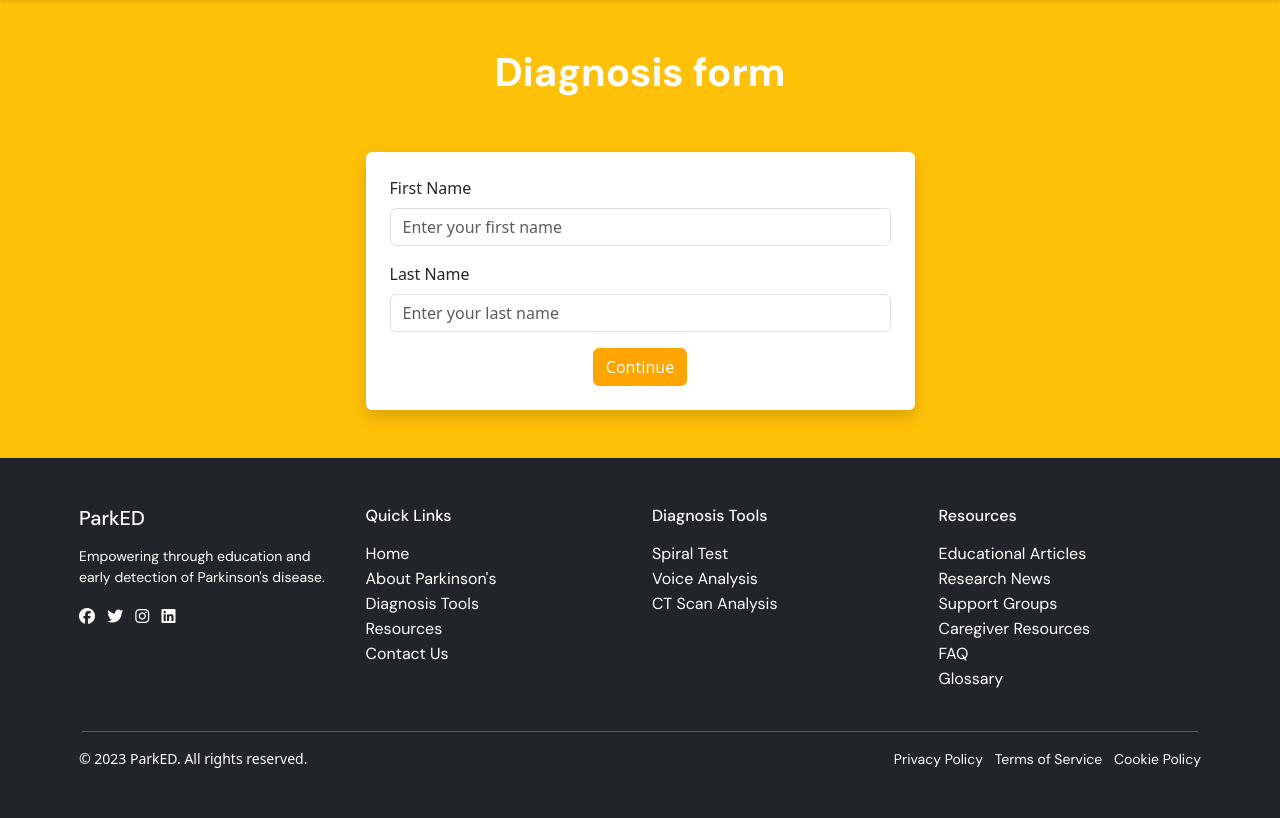
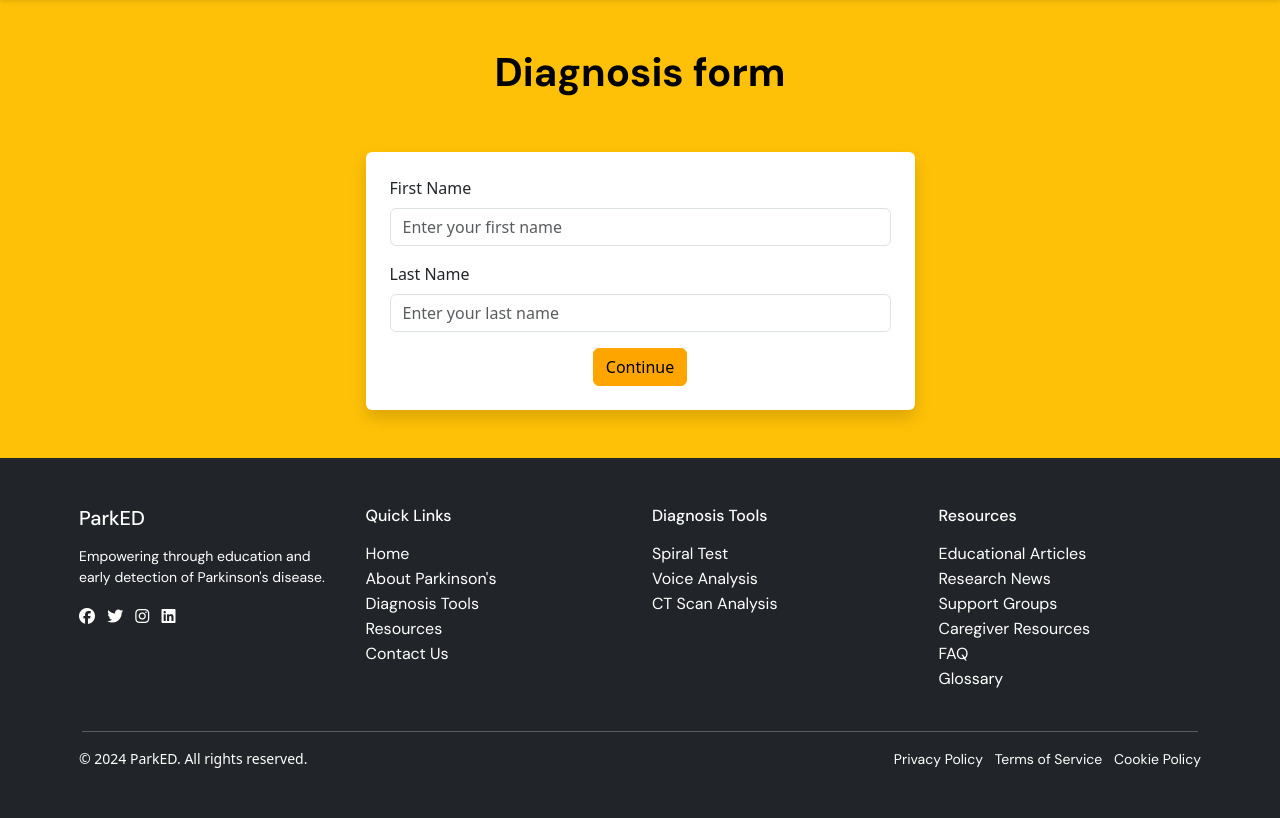
Before and after one commit to andyathsid/parked-web-monorepo, a Laravel app: page /form-diagnosa in a window 1280 px wide. Shown: the part 96-914 px from the top of the page. Run offline with Laravel 10, Linux system fonts and the light colour scheme; the visitor is signed in with stand-in values (Sample User, id 1).

Commit message:
Text bang

```diff
--- a/resources/views/frontend/FormDiagnosa.blade.php
+++ b/resources/views/frontend/FormDiagnosa.blade.php
@@ -5,7 +5,7 @@
         @csrf
         <section class="bg-warning">
             <div class="container">
-                <h1 class="text-center py-5 text-bold text-white">Diagnosis form</h1>
+                <h1 class="text-center py-5 text-bold text-black">Diagnosis form</h1>
 
                 <div class="row justify-content-center pb-5">
                     <div class="col-md-6">
@@ -21,7 +21,7 @@
                                     name="last_name" required>
                             </div>
                             <div class="text-center">
-                                <a onclick="fungsidisplay()" class="btn btn-warning">Continue</a>
+                                <a onclick="fungsidisplay()" class="btn btn-warning text-black">Continue</a>
                             </div>
                         </div>
                     </div>
@@ -56,7 +56,7 @@
                                                 <div class="formdiagnosa-diagnosis-text">
                                                     <div class="mb-3">
                                                         <div class="d-flex align-items-start">
-                                                            <span class="formdiagnosa-number-circle">1</span>
+                                                            <span class="formdiagnosa-number-circle text-black">1</span>
                                                             <p class="mb-0">Lorem ipsum dolor sit amet, consectetur
                                                                 adipiscing
                                                                 elit, sed do eiusmod tempor incididunt ut labore et dolore
@@ -66,7 +66,7 @@
                                                     </div>
                                                     <div class="mb-3">
                                                         <div class="d-flex align-items-start">
-                                                            <span class="formdiagnosa-number-circle">2</span>
+                                                            <span class="formdiagnosa-number-circle text-black">2</span>
                                                             <p class="mb-0">Lorem ipsum dolor sit amet, consectetur
                                                                 adipiscing
                                                                 elit, sed do eiusmod tempor incididunt ut labore et dolore
@@ -76,7 +76,7 @@
                                                     </div>
                                                     <div class="mb-3">
                                                         <div class="d-flex align-items-start">
-                                                            <span class="formdiagnosa-number-circle">3</span>
+                                                            <span class="formdiagnosa-number-circle text-black">3</span>
                                                             <p class="mb-0">Lorem ipsum dolor sit amet, consectetur
                                                                 adipiscing
                                                                 elit, sed do eiusmod tempor incididunt ut labore et dolore
@@ -86,7 +86,7 @@
                                                     </div>
                                                 </div>
                                                 <div class="formdiagnosa-diagnosis-actions">
-                                                    <button class="btn btn-warning">See guide</button>
+                                                    <button class="btn btn-warning text-black">See guide</button>
                                                 </div>
                                             </div>
                                         </div>
@@ -104,14 +104,14 @@
                                             </div>
                                             <i class="fas fa-image fa-3x text-muted mb-3"></i>
                                             <p class="mb-2">Drag and drop an image here</p>
-                                            <button type="button" class="btn btn-warning"
+                                            <button type="button" class="btn btn-warning text-black"
                                                 onclick="document.getElementById('formdiagnosa-fileElem').click()">Select a
                                                 file</button>
                                         </div>
                                         <p class="text-muted small text-center mt-2">JPG, PNG / Max. 60 MB / Min. 224px x
                                             224px</p>
                                         <div class="text-center mt-3">
-                                            <button type="button" class="btn btn-warning" id="formdiagnosa-changeFileBtn"
+                                            <button type="button" class="btn btn-warning text-black" id="formdiagnosa-changeFileBtn"
                                                 style="display:none;" onclick="changeFile()">Change file</button>
                                         </div>
                                     </div>
@@ -146,14 +146,14 @@
                                                 <div class="formdiagnosa-diagnosis-text">
                                                     <div class="mb-3">
                                                         <div class="d-flex align-items-start">
-                                                            <span class="formdiagnosa-number-circle">1</span>
+                                                            <span class="formdiagnosa-number-circle text-black">1</span>
                                                             <p class="mb-0">Prepare a quiet environment for clear voice
                                                                 recording.</p>
                                                         </div>
                                                     </div>
                                                     <div class="mb-3">
                                                         <div class="d-flex align-items-start">
-                                                            <span class="formdiagnosa-number-circle">2</span>
+                                                            <span class="formdiagnosa-number-circle text-black">2</span>
                                                             <p class="mb-0">Choose to either upload an audio file or
                                                                 record
                                                                 your voice directly.</p>
@@ -161,7 +161,7 @@
                                                     </div>
                                                     <div class="mb-3">
                                                         <div class="d-flex align-items-start">
-                                                            <span class="formdiagnosa-number-circle">3</span>
+                                                            <span class="formdiagnosa-number-circle text-black">3</span>
                                                             <p class="mb-0">Speak clearly and at a normal pace for
                                                                 accurate
                                                                 analysis.</p>
@@ -169,7 +169,7 @@
                                                     </div>
                                                 </div>
                                                 <div class="formdiagnosa-diagnosis-actions">
-                                                    <button class="btn btn-warning">See guide</button>
+                                                    <button class="btn btn-warning text-black">See guide</button>
                                                 </div>
                                             </div>
                                         </div>
@@ -202,14 +202,14 @@
                                                     </div>
                                                     <i class="fas fa-microphone fa-3x text-muted mb-3"></i>
                                                     <p class="mb-2">Drag and drop an audio file here</p>
-                                                    <button type="button" class="btn btn-warning"
+                                                    <button type="button" class="btn btn-warning text-black"
                                                         onclick="document.getElementById('audioFileElem').click()">Select
                                                         an audio file</button>
                                                 </div>
                                                 <p class="text-muted small text-center mt-2"> WAV / Max. 10 MB / Max.
                                                     30 seconds</p>
                                                 <div class="text-center mt-3">
-                                                    <button type="button" class="btn btn-warning" id="changeAudioBtn"
+                                                    <button type="button" class="btn btn-warning text-black" id="changeAudioBtn"
                                                         style="display:none;" onclick="changeAudioFile()">Change
                                                         file</button>
                                                 </div>
@@ -263,7 +263,7 @@
                                             <div class="mb-3">
                                                 <div class="d-flex align-items-center mb-2">
                                                     <span
-                                                        class="bg-warning rounded-circle me-2 formdiagnosa-number-circle">1</span>
+                                                        class="bg-warning rounded-circle me-2 formdiagnosa-number-circle text-black">1</span>
                                                     <p class="mb-0">Lorem ipsum dolor sit amet, consectetur adipiscing
                                                         elit,
                                                         sed do eiusmod tempor incididunt ut labore et dolore magna aliqua.
@@ -273,7 +273,7 @@
                                             <div class="mb-3">
                                                 <div class="d-flex align-items-center mb-2">
                                                     <span
-                                                        class="bg-warning rounded-circle me-2 formdiagnosa-number-circle">2</span>
+                                                        class="bg-warning rounded-circle me-2 formdiagnosa-number-circle text-black">2</span>
                                                     <p class="mb-0">Lorem ipsum dolor sit amet, consectetur adipiscing
                                                         elit,
                                                         sed do eiusmod tempor incididunt ut labore et dolore magna aliqua.
@@ -283,14 +283,14 @@
                                             <div class="mb-3">
                                                 <div class="d-flex align-items-center mb-2">
                                                     <span
-                                                        class="bg-warning rounded-circle me-2 formdiagnosa-number-circle">3</span>
+                                                        class="bg-warning rounded-circle me-2 formdiagnosa-number-circle text-black">3</span>
                                                     <p class="mb-0">Lorem ipsum dolor sit amet, consectetur adipiscing
                                                         elit,
                                                         sed do eiusmod tempor incididunt ut labore et dolore magna aliqua.
                                                     </p>
                                                 </div>
                                             </div>
-                                            <button class="btn btn-warning">See guide</button>
+                                            <button class="btn btn-warning text-black">See guide</button>
                                         </div>
                                     </div>
 
@@ -307,14 +307,14 @@
                                             </div>
                                             <i class="fas fa-image fa-3x text-muted mb-3"></i>
                                             <p class="mb-2">Drag and drop an image here</p>
-                                            <button type="button" class="btn btn-warning"
+                                            <button type="button" class="btn btn-warning text-black"
                                                 onclick="document.getElementById('fileElem3').click()">Select a
                                                 file</button>
                                         </div>
                                         <p class="text-muted small text-center mt-2">JPG, PNG / Max. 60 MB / Min. 224px x
                                             224px</p>
                                         <div class="text-center mt-3">
-                                            <button type="button" class="btn btn-warning" id="changeFileBtn3"
+                                            <button type="button" class="btn btn-warning text-black" id="changeFileBtn3"
                                                 style="display:none;" onclick="changeFile3()">Change file</button>
                                         </div>
                                     </div>
@@ -326,9 +326,9 @@
             </div>
 
             <section class="bg-warning">
-                <h1 class="text-center py-5 text-bold text-white">All done!</h1>
+                <h1 class="text-center py-5 text-bold text-black">All done!</h1>
                 <div class="text-center pb-5">
-                    <button type="submit" class="btn btn-custom btn-lg">Submit!</button>
+                    <button type="submit" class="btn btn-custom btn-lg text-black">Submit!</button>
                 </div>
             </section>
         </div>
--- a/resources/views/frontend/InfoPatien.blade.php
+++ b/resources/views/frontend/InfoPatien.blade.php
@@ -39,7 +39,7 @@
     <section class="bg-warning">
         <h1 class="text-center pt-5 pb-3 sect-2">What to do next when <br> Parkinson's disease is <br>suspected ?</h1>
         <div class="text-center pb-5">
-            <a href="/resources" class="btn btn-custom btn-lg">Read Resources</a>
+            <a href="/resources" class="btn btn-custom btn-lg text-black">Read Resources</a>
         </div>
     </section>
 
--- a/resources/views/frontend/layout/app.blade.php
+++ b/resources/views/frontend/layout/app.blade.php
@@ -64,7 +64,7 @@
             <hr class="mt-4 mb-3">
             <div class="row">
                 <div class="col-md-6 small">
-                    &copy; 2023 ParkED. All rights reserved.
+                    &copy; 2024 ParkED. All rights reserved.
                 </div>
                 <div class="col-md-6 text-md-end small">
                     <a href="#" class="text-white text-decoration-none me-2">Privacy Policy</a>
--- a/resources/views/frontend/layout/navbar.blade.php
+++ b/resources/views/frontend/layout/navbar.blade.php
@@ -17,6 +17,17 @@
                     <a class="nav-link {{ Request::is('information') ? 'actives' : '' }}"
                         href="/information">Information</a>
                 </li>
+                @auth
+                    <li class="nav-item d-lg-none">
+                        <a class="nav-link" href="/profile">Profile</a>
+                    </li>
+                    <li class="nav-item d-lg-none">
+                        <a class="nav-link" href="/history">History</a>
+                    </li>
+                    <li class="nav-item d-lg-none">
+                        <a class="nav-link" href="/logout">Logout</a>
+                    </li>
+                @endauth
                 @guest
                     <li class="nav-item d-lg-none">
                         <a class="nav-link" href="/login">Sign In</a>
@@ -29,16 +40,15 @@
         @endguest
 
         @auth
-            <div class="dropdown">
-                <button class="btn btn-user-dropdown d-none d-lg-block" type="button" id="userDropdown"
-                    data-bs-toggle="dropdown" aria-expanded="false">
+            <div class="dropdown d-none d-lg-block">
+                <button class="btn btn-user-dropdown" type="button" id="userDropdown" data-bs-toggle="dropdown"
+                    aria-expanded="false">
                     <img src="{{ $user->photo }}" alt="" class="border rounded-circle" width="50px">
                 </button>
                 <ul class="dropdown-menu dropdown-menu-lg-end" aria-labelledby="userDropdown">
-                    <li><a class="dropdown-item" href="/profile">Account</a></li>
-                    <li>
-                        <hr class="dropdown-divider">
-                    </li>
+                    <li><a class="dropdown-item" href="/profile">Profile</a></li>
+                    <li><a class="dropdown-item" href="/history">History</a></li>
+                    <li><hr class="dropdown-divider"></li>
                     <li><a class="dropdown-item" href="/logout">Logout</a></li>
                 </ul>
             </div>
--- a/resources/views/frontend/user/History.blade.php
+++ b/resources/views/frontend/user/History.blade.php
@@ -33,7 +33,7 @@
                         </thead>
                         <tbody>
                             <tr>
-                                <td>2023-05-15</td>
+                                <td>202-05-15</td>
                                 <td>Spiral Test</td>
                                 <td><span class="badge bg-warning text-dark">Possible</span></td>
                                 <td><a href="#" class="btn btn-sm btn-outline-primary">View Details</a></td>
```
